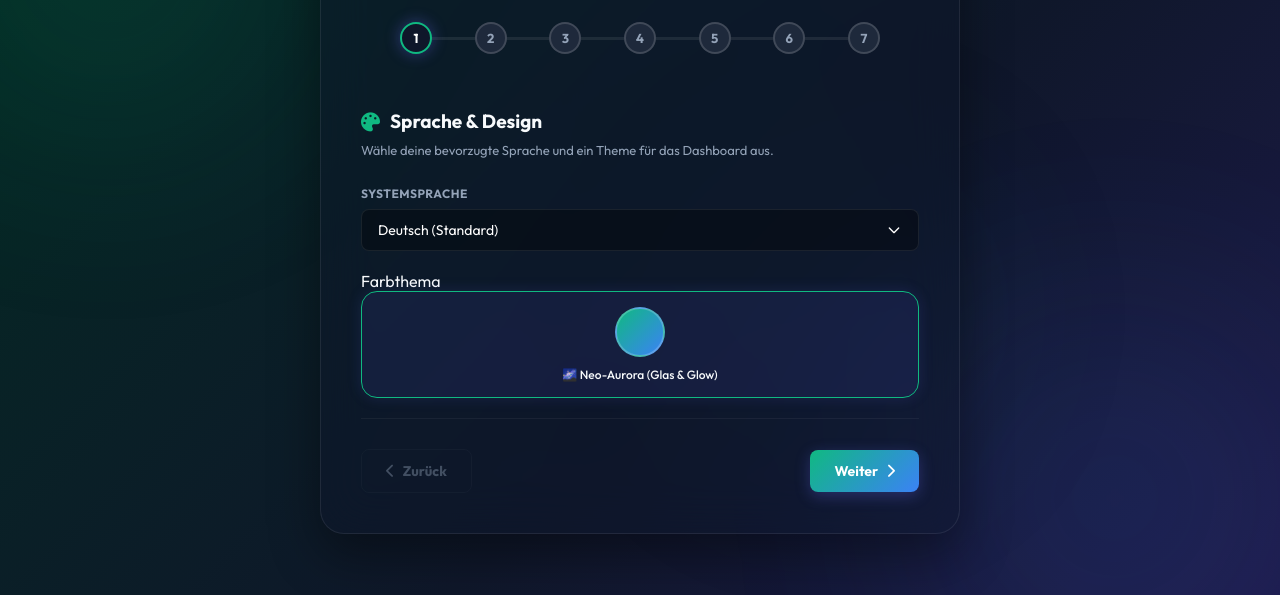
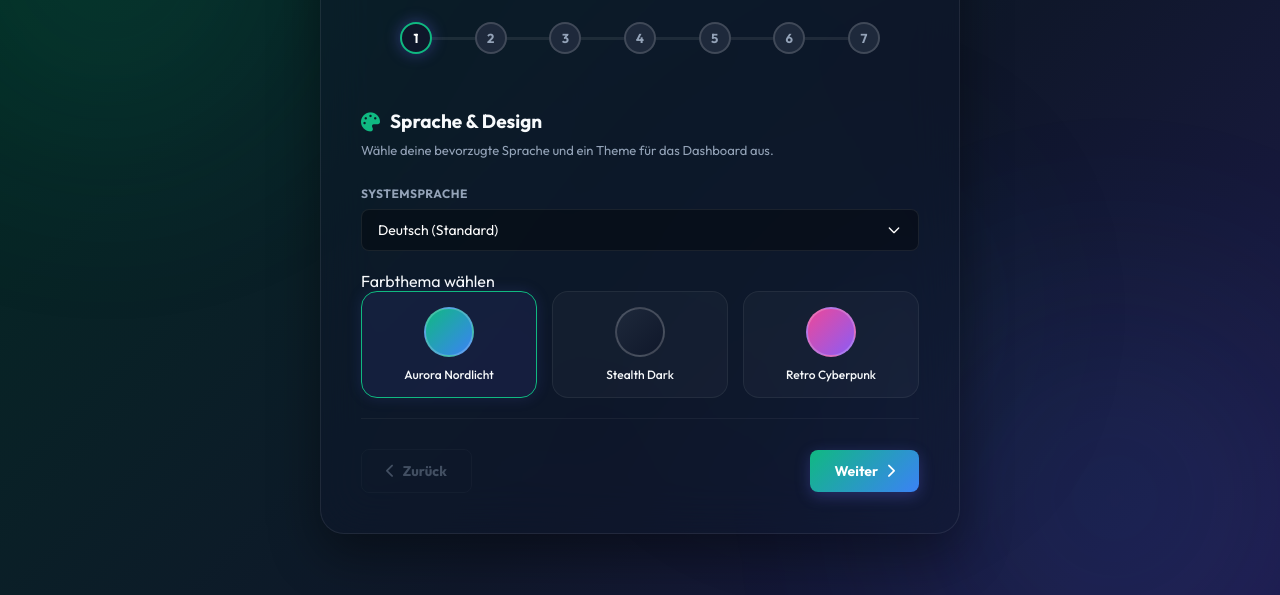
Before and after one commit to Daddelgreis74/smart-home-dashboard, a website: page public/setup.html in a window 1280 px wide. Shown: the part 205-800 px from the top of the page. Drawn offline with nearby package versions, Linux system fonts and the light colour scheme; no server answers.

Commit message:
Revert "Focus dashboard setup and theme selector on Neo Aurora design"
This reverts commit 58ebbfce34808d90260f6aefe9981187a318bf3d.

```diff
--- a/public/setup.html
+++ b/public/setup.html
@@ -57,11 +57,19 @@
             </select>
           </div>
 
-          <label>Farbthema</label>
-          <div class="theme-grid" style="grid-template-columns: 1fr;">
+          <label>Farbthema wählen</label>
+          <div class="theme-grid">
             <div class="theme-card selected" data-theme="theme-aurora">
               <div class="theme-preview aurora"></div>
-              <span>🌌 Neo-Aurora (Glas & Glow)</span>
+              <span>Aurora Nordlicht</span>
+            </div>
+            <div class="theme-card" data-theme="theme-stealth">
+              <div class="theme-preview stealth"></div>
+              <span>Stealth Dark</span>
+            </div>
+            <div class="theme-card" data-theme="theme-retrowave">
+              <div class="theme-preview retrowave"></div>
+              <span>Retro Cyberpunk</span>
             </div>
           </div>
         </div>
```
Also changed, not shown: public/index.html (+7 -1 lines).
